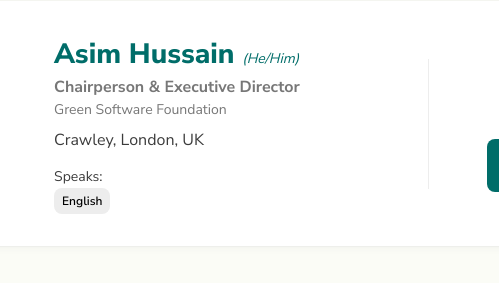
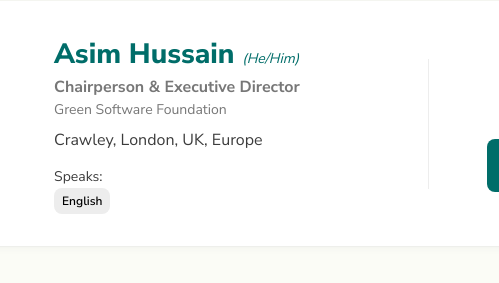
Before and after one commit to Green-Software-Foundation/speakers, an Astro site: page /speakers/asim-hussain in a window 1280 px wide. Shown: the part 167-450 px from the top of the page, 408-907 px from the left. Built offline with nearby package versions, Linux system fonts and the light colour scheme; Astro itself is replaced by a stand-in of ours.

Commit message:
Add continent

```diff
--- a/src/pages/speakers/asim-hussain.md
+++ b/src/pages/speakers/asim-hussain.md
@@ -4,7 +4,7 @@ name: Asim Hussain
 pronoun: He/Him
 position: Chairperson & Executive Director
 company: Green Software Foundation
-location: Crawley, London, UK
+location: Crawley, London, UK, Europe
 languages:
   - English
 social:
```
